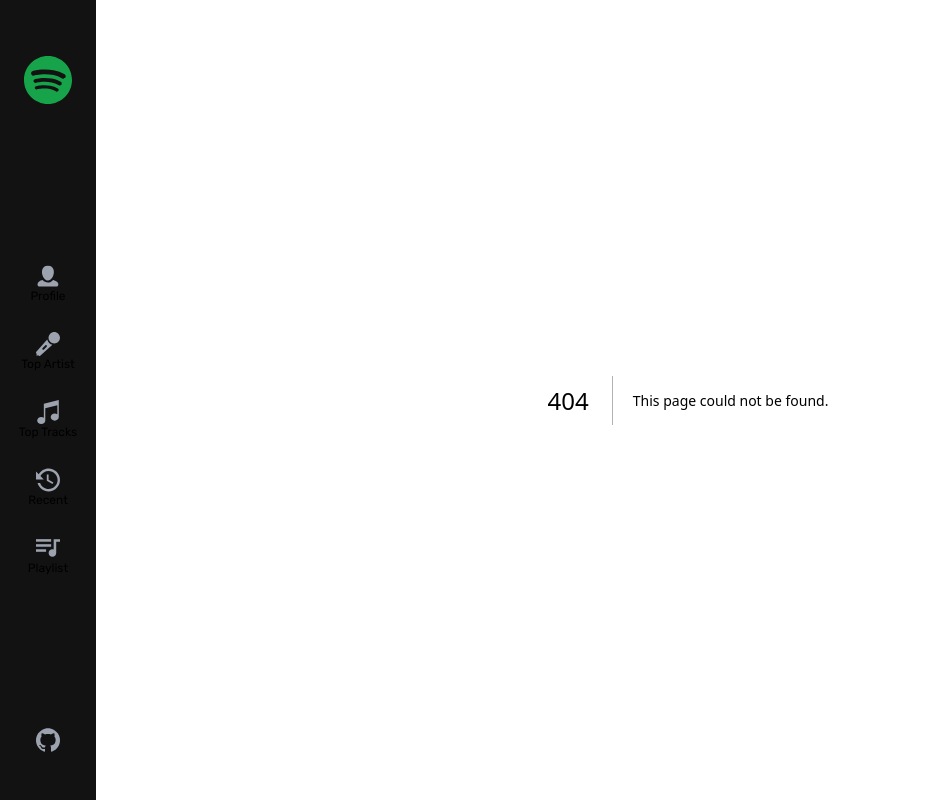
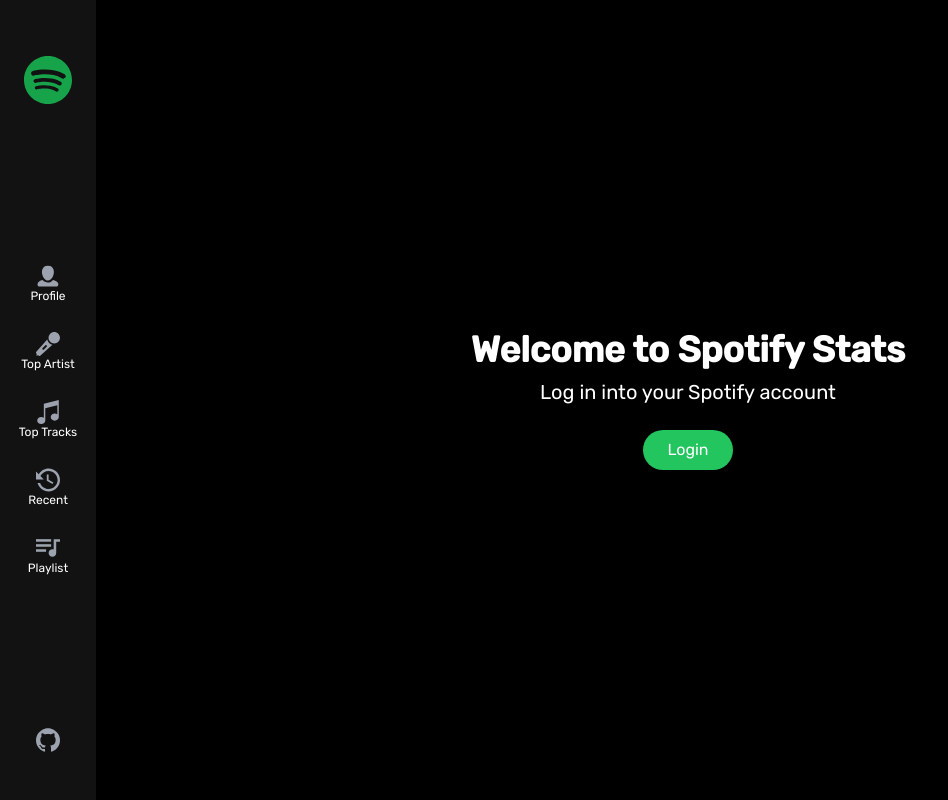
Before and after one commit to Yashasewi/spotify-portfolio, a Next.js app: page /signin in a window 1280 px wide. Before the commit this address had no page. Shown: the whole page, without its empty margins (0-948 px from the left). Built offline with nearby package versions, Linux system fonts and the light colour scheme.

Commit message:
client components added

```diff
--- a/src/components/Auth.tsx
+++ b/src/app/signin/page.tsx
@@ -1,14 +1,15 @@
-"use client";
-export default function Auth() {
+import SignIn_Button from "@/components/SignIn_Button";
+
+function signin() {
   return (
-    <div>
+    <div className="">
       <div className="flex flex-col items-center justify-center h-screen gap-2">
         <h1 className="text-4xl font-bold">Welcome to Spotify Stats</h1>
         <p className="text-xl">Log in into your Spotify account</p>
-        <button className="px-6 py-2 mt-4 text-white bg-green-500 rounded-full hover:bg-green-600">
-          Log in
-        </button>
+        <SignIn_Button />
       </div>
     </div>
   );
 }
+
+export default signin;
--- /dev/null
+++ b/src/components/SignIn_Button.tsx
@@ -0,0 +1,29 @@
+"use client";
+
+import { Loader2 } from "lucide-react";
+import { signIn } from "next-auth/react";
+import { useState } from "react";
+
+export default function SignIn_Button() {
+  const [isSignedIn, setIsSignedIn] = useState<Boolean>(false);
+
+  const handleSignIn = async () => {
+    setIsSignedIn(true);
+    try {
+      await signIn("spotify");
+    } catch (error) {
+      console.error(error);
+    } finally {
+      setIsSignedIn(false);
+    }
+  };
+
+  return (
+    <button
+      onClick={() => handleSignIn()}
+      className="px-6 py-2 mt-4 text-white bg-green-500 rounded-full hover:bg-green-600"
+    >
+      {isSignedIn ? <Loader2 className="text-white  animate-spin" /> : "Login"}
+    </button>
+  );
+}
--- /dev/null
+++ b/src/components/SignOut_Button.tsx
@@ -0,0 +1,32 @@
+"use client";
+import { Loader2 } from "lucide-react";
+import { signOut } from "next-auth/react";
+import { useState } from "react";
+
+export default function SignOut_Button() {
+  const [isSignedIn, setIsSignedIn] = useState<Boolean>(false);
+
+  const handleSignOut = async () => {
+    setIsSignedIn(true);
+    try {
+      await signOut();
+    } catch (error) {
+      console.error(error);
+    } finally {
+      setIsSignedIn(false);
+    }
+  };
+
+  return (
+    <button
+      onClick={() => handleSignOut()}
+      className="px-8 py-2 mt-4 text-base border-2 border-white rounded-full hover:text-black hover:bg-white "
+    >
+      {isSignedIn ? (
+        <Loader2 className="text-green-400  animate-spin" />
+      ) : (
+        "Logout"
+      )}
+    </button>
+  );
+}
```
